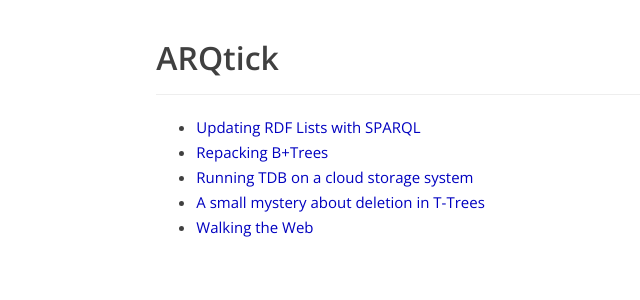
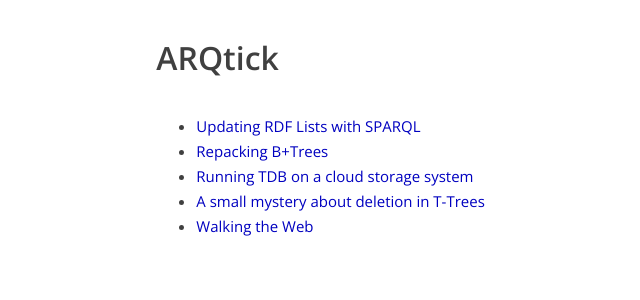
Before and after one commit to afs/afs.github.io, a Jekyll site: the page built from arqtick.md, in a window 1280 px wide. Shown: the top 300 px of the page, without its empty margins (72-712 px from the left). Built offline with Jekyll 4.4.1, drawn with Linux system fonts in a browser that asks for light colours.

Commit message:
Site updates

```diff
--- a/css/custom.css
+++ b/css/custom.css
@@ -18,6 +18,26 @@
        color:       #404040 ;
 }
 */
+
+/* From bootstrap: */
+/*
+page-header {
+    padding-bottom: 9px;
+    margin: 40px 0 20px;
+    border-bottom: 1px solid #eee;
+}
+*/
+
+/* Override bootstrap */
+.page-header {
+  border-bottom: none;
+}
+
+.docinfo {
+    margin-bottom :   30px;
+    margin-top :      -10px;
+    margin-left :     10% ;
+}
 
 a         { color : #0000C0 ; }
 a:hover   { text-decoration: underline ; }
@@ -53,3 +73,10 @@
   padding-right: 0.5em ;
   background-color: #ededee;
 }
+
+/* Don't print link hrefs */
+@media print {
+  a[href]:after {
+    content: none
+  }
+}
```
Also changed, not shown: Gemfile.lock, 1 other file.
